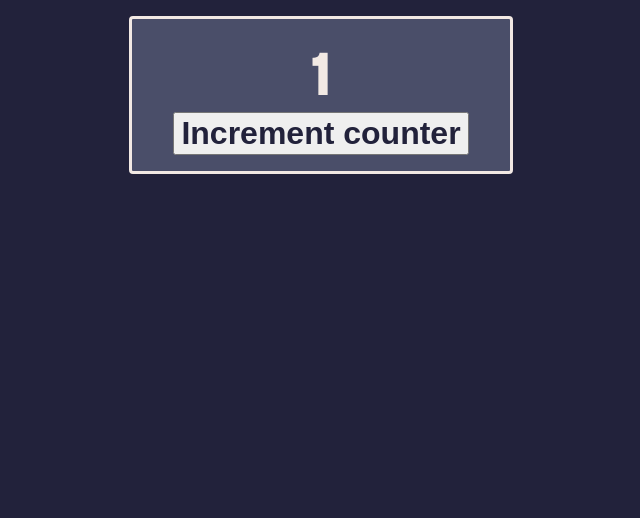
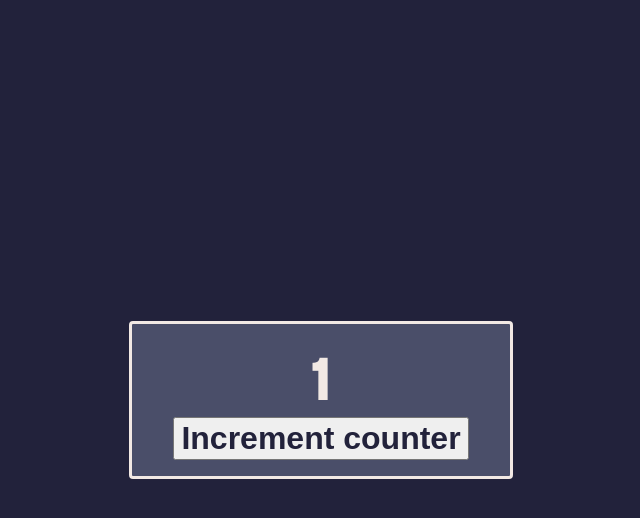
Before and after one commit to Veexeq/WdAI-2025, a React (Vite) app in the folder Lab5/lab5-ex8/Exercise8/: page / in a window 1280 px wide. Shown: the top 518 px of the page, without its empty margins (319-959 px from the left). Built offline with nearby package versions, Linux system fonts and the light colour scheme.

Commit message:
Moved counter-related stuff to a seperate directory

```diff
--- a/Lab5/lab5-ex8/Exercise8/src/App.css
+++ b/Lab5/lab5-ex8/Exercise8/src/App.css
@@ -5,7 +5,3 @@
   --almond-silk: #c9ada7ff;
   --parchment: #f2e9e4ff;
 }
-
-body {
-  background-color: var(--space-indigo);
-}
--- a/Lab5/lab5-ex8/Exercise8/src/App.tsx
+++ b/Lab5/lab5-ex8/Exercise8/src/App.tsx
@@ -1,7 +1,7 @@
 import { BrowserRouter } from 'react-router-dom';
 import './App.css'
 
-import LSCounter from './components/LSCounter';
+import LSCounter from './components/counter/LSCounter';
 
 function App() {
 
--- a/Lab5/lab5-ex8/Exercise8/src/components/lscounter.module.css
+++ b/Lab5/lab5-ex8/Exercise8/src/components/counter/lscounter.module.css
@@ -11,6 +11,9 @@
   justify-content: center;
   align-items: center;
   padding: 1rem;
+
+  background-color: var(--space-indigo);
+  height: 100vh;
 }
 
 .card {
--- a/Lab5/lab5-ex8/Exercise8/src/index.css
+++ b/Lab5/lab5-ex8/Exercise8/src/index.css
@@ -6,6 +6,8 @@ body {
   margin: 0;
   padding: 0;
 
+  min-height: 100vh;
+
   font-family: "Bricolage Grotesque", sans-serif;
   font-optical-sizing: auto;
   font-weight: 400;
```
Also changed, not shown: Lab5/lab5-ex8/Exercise8/src/components/counter/LSCounter.tsx (renamed from Lab5/lab5-ex8/Exercise8/src/components/LSCounter.tsx).
